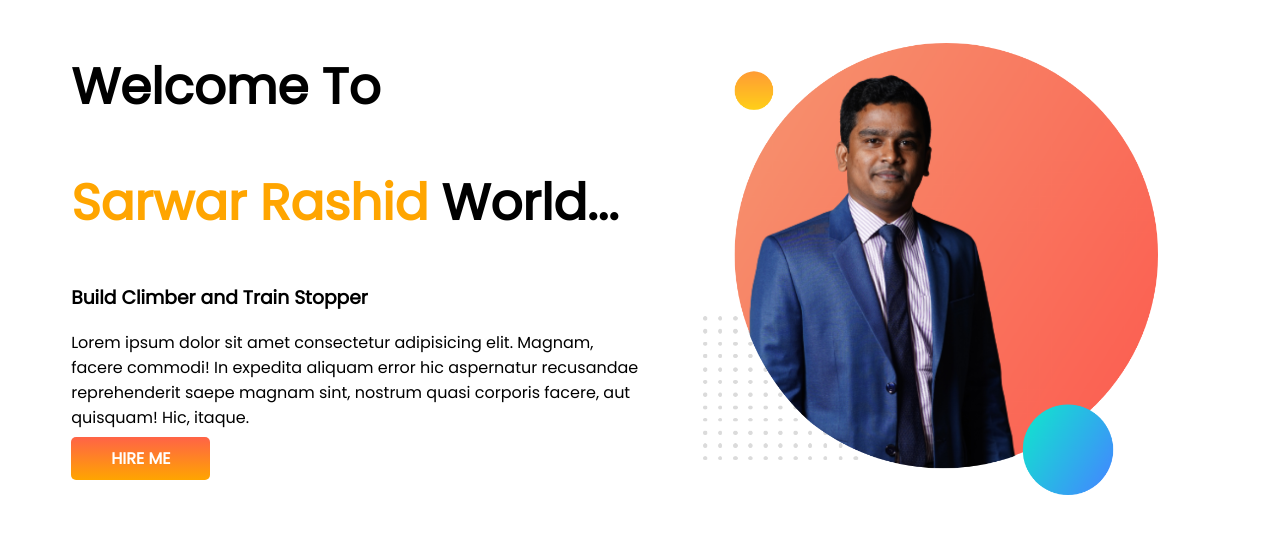
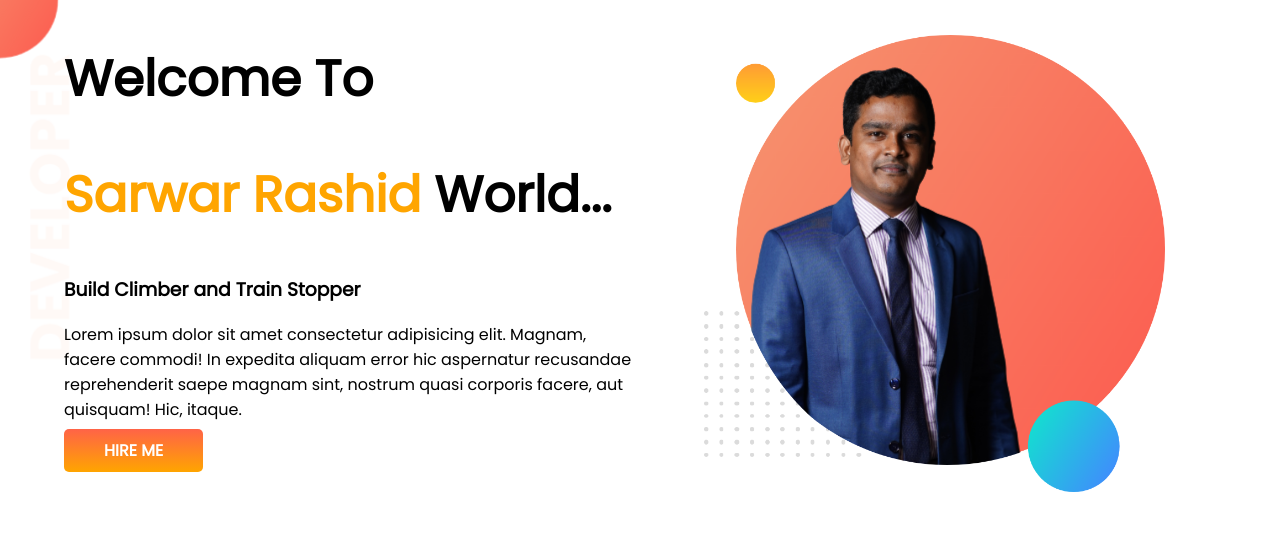
Before and after one commit to Sarwar-Rashid/sarwar-portfolio, a plain HTML site: page index.html in a window 1280 px wide. Drawn offline with Linux system fonts and the light colour scheme.

Commit message:
welcome section background image added

```diff
--- a/css/style.css
+++ b/css/style.css
@@ -1,5 +1,6 @@
 body {
     font-family: 'Poppins', sans-serif;
+    margin: 0;
 }
 
 h1 {
@@ -34,3 +35,9 @@
     font-weight: 700;
 
 }
+
+.top-banner {
+    background-image: url(/images/top-banner.png);
+    background-repeat: no-repeat;
+
+}
--- a/index.html
+++ b/index.html
@@ -17,7 +17,7 @@
 <body>
 
     <!-- welcome section starts here -->
-    <section>
+    <section class="top-banner">
         <div class="half-width">
             <h1>Welcome To</h1>
             <h1><span class="orange-color">Sarwar Rashid</span> World...</h1>
```
